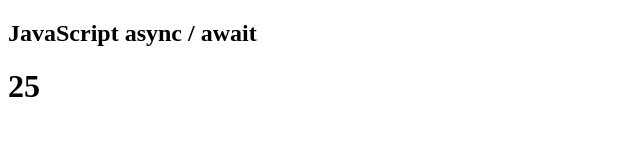
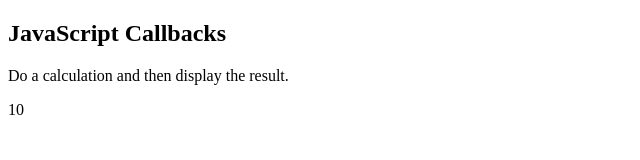
Before and after one commit to Usernameorsmth/madi---, a plain HTML site: page index.html in a window 1280 px wide. Shown: the whole page, without its empty margins (0-640 px from the left). Drawn offline with Linux system fonts and the light colour scheme.

Commit message:
mbtmthgkht

```diff
--- a/index.html
+++ b/index.html
@@ -2,19 +2,22 @@
 <html>
 <body>
 
-<h2>JavaScript async / await</h2>
+<h2>JavaScript Callbacks</h2>
 
-<h1 id="result"></h1>
+<p>Do a calculation and then display the result.</p>
+<p id="result"></p>
+
 <script>
-async function add(a,b) {
-  let response = await a + b;
-  display(response);
+function myDisplayer(value) {
+  document.getElementById("result").innerHTML = value;
 }
 
-function display(some) {
-  document.getElementById("result").innerHTML = some;
+function myCalculator(num1, num2, myCallback) {
+  let sum = num1 + num2;
+  myCallback(sum);
 }
-add(5,20);
+
+myCalculator(5, 5, myDisplayer);
 </script>
 
 </body>
```
